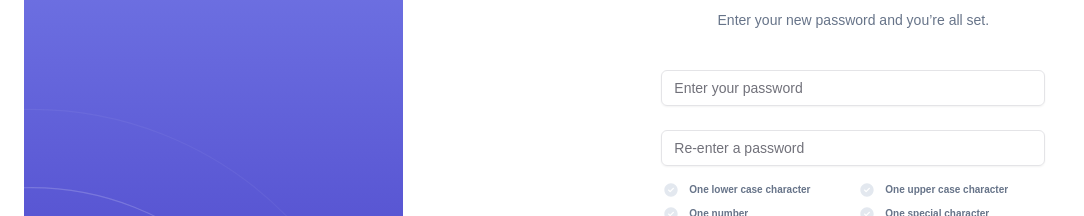
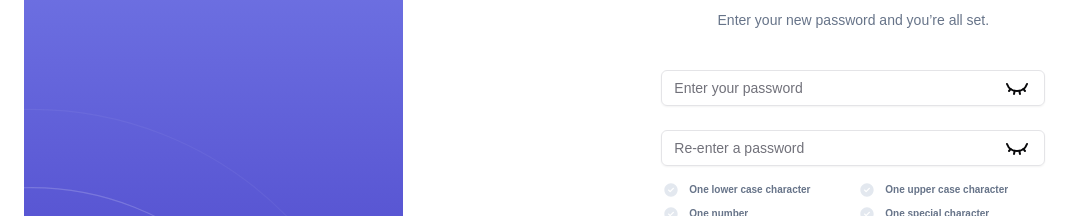
Before and after one commit to Shameera17/user-portfolio-management, a Next.js app: page /auth/choose-new-password in a window 1280 px wide. Shown: the part 289-505 px from the top of the page, without its empty margins (0-1084 px from the left). Built offline with nearby package versions, Linux system fonts and the light colour scheme; no server answers.

Commit message:
added PasswordInput molecule package update

```diff
--- a/package.json
+++ b/package.json
@@ -18,7 +18,7 @@
     "@radix-ui/react-slot": "^1.1.0",
     "class-variance-authority": "^0.7.0",
     "clsx": "^2.1.1",
-    "lucide-react": "^0.447.0",
+    "lucide-react": "^0.448.0",
     "next": "14.2.14",
     "next-auth": "^4.24.8",
     "react": "^18",
--- a/src/app/components/molecules/TextInput.tsx
+++ b/src/app/components/molecules/TextInput.tsx
@@ -1,3 +1,5 @@
+"use client";
+
 import { useFormControl } from "@/app/utils/hooks/useFormControl";
 import {
   FormControl,
@@ -6,31 +8,86 @@ import {
   FormMessage,
 } from "@/components/ui/form";
 import { Input } from "@/components/ui/input";
-import { HTMLInputTypeAttribute } from "react";
+import { HTMLInputTypeAttribute, useState, useCallback } from "react";
 import { Control, FieldValues, Path } from "react-hook-form";
+import { Eye, EyeClosed } from "lucide-react";
 
-// Update the interface to accept generic types for better flexibility
+// Updated interface for better flexibility with generic types
 interface IInputProps<T extends FieldValues> {
-  type?: HTMLInputTypeAttribute | undefined;
+  type?: HTMLInputTypeAttribute;
   placeholder?: string;
   label?: string;
   control: Control<T>;
-  name: Path<T>; // Updated to use Path<T> from react-hook-form
+  name: Path<T>;
 }
 
-// Make the component generic
-export function TextInput<T extends FieldValues>(props: IInputProps<T>) {
+// Generic TextInput component
+export function TextInput<T extends FieldValues>({
+  type,
+  placeholder,
+  label,
+  control,
+  name,
+}: IInputProps<T>) {
   const { field, error } = useFormControl({
-    control: props.control,
-    name: props.name,
+    control,
+    name,
   });
+
   return (
     <FormItem>
-      <FormLabel>{props.label}</FormLabel>
+      <FormLabel>{label}</FormLabel>
       <FormControl>
-        <Input type={props.type} placeholder={props.placeholder} {...field} />
+        <Input type={type} placeholder={placeholder} {...field} />
       </FormControl>
       <FormMessage>{error?.message}</FormMessage>
     </FormItem>
   );
 }
+
+// Generic PasswordInput component with toggle visibility feature
+export function PasswordInput<T extends FieldValues>({
+  placeholder,
+  label,
+  control,
+  name,
+}: IInputProps<T>) {
+  const { field, error } = useFormControl({
+    control,
+    name,
+  });
+
+  const [showPassword, setShowPassword] = useState(false);
+
+  // Use useCallback to avoid re-creating the function on each render
+  const togglePasswordVisibility = useCallback(() => {
+    setShowPassword((prevState) => !prevState);
+  }, []);
+
+  return (
+    <FormItem>
+      <FormLabel>{label}</FormLabel>
+      <FormControl>
+        <div className="relative">
+          <Input
+            type={showPassword ? "text" : "password"}
+            placeholder={placeholder}
+            {...field}
+          />
+          {showPassword ? (
+            <Eye
+              className="absolute right-4 top-1.5 z-10 cursor-pointer "
+              onClick={togglePasswordVisibility}
+            />
+          ) : (
+            <EyeClosed
+              className="absolute right-4 top-1.5 z-10 cursor-pointer "
+              onClick={togglePasswordVisibility}
+            />
+          )}
+        </div>
+      </FormControl>
+      <FormMessage>{error?.message}</FormMessage>
+    </FormItem>
+  );
+}
--- a/src/app/components/organisms/form/NewPassword.tsx
+++ b/src/app/components/organisms/form/NewPassword.tsx
@@ -3,7 +3,7 @@ import { useForm } from "react-hook-form";
 import { z } from "zod";
 import { zodResolver } from "@hookform/resolvers/zod";
 import { Form } from "@/components/ui/form";
-import { TextInput } from "../../molecules/TextInput";
+import { PasswordInput, TextInput } from "../../molecules/TextInput";
 import { PrimaryButton } from "../../atoms/Button";
 import CheckPasswordGroup from "../../molecules/CheckPasswordGroup";
 
@@ -25,6 +25,7 @@ export const NewPassword = () => {
       password: "",
       confirmPassword: "",
     },
+    mode: "onChange",
   });
 
   const onSubmit = (data: FormValues) => {
@@ -36,15 +37,13 @@ export const NewPassword = () => {
         onSubmit={form.handleSubmit(onSubmit)}
         className="flex flex-col gap-4"
       >
-        <TextInput
+        <PasswordInput
           control={form.control}
-          type="password"
           name="password"
           placeholder="Enter your password"
         />
-        <TextInput
+        <PasswordInput
           control={form.control}
-          type="password"
           name="confirmPassword"
           placeholder="Re-enter a password"
         />
--- a/src/app/components/organisms/form/SignIn.tsx
+++ b/src/app/components/organisms/form/SignIn.tsx
@@ -3,7 +3,7 @@ import { useForm } from "react-hook-form";
 import { z } from "zod";
 import { zodResolver } from "@hookform/resolvers/zod";
 import { Form } from "@/components/ui/form";
-import { TextInput } from "../../molecules/TextInput";
+import { PasswordInput, TextInput } from "../../molecules/TextInput";
 import { PrimaryButton } from "../../atoms/Button";
 import { AuthLabelGroup1 } from "../../molecules/AuthLabelGroup";
 
@@ -40,9 +40,8 @@ export const SignIn = () => {
           name="email"
           placeholder="Enter your email"
         />
-        <TextInput
+        <PasswordInput
           control={form.control}
-          type="password"
           name="password"
           placeholder="Enter your password"
         />
--- a/src/app/components/organisms/form/SignUp.tsx
+++ b/src/app/components/organisms/form/SignUp.tsx
@@ -3,7 +3,7 @@ import { useForm } from "react-hook-form";
 import { z } from "zod";
 import { zodResolver } from "@hookform/resolvers/zod";
 import { Form } from "@/components/ui/form";
-import { TextInput } from "../../molecules/TextInput";
+import { PasswordInput, TextInput } from "../../molecules/TextInput";
 import { PrimaryButton } from "../../atoms/Button";
 import { AuthLabelGroup1 } from "../../molecules/AuthLabelGroup";
 import CheckPasswordGroup from "../../molecules/CheckPasswordGroup";
@@ -41,9 +41,8 @@ export const SignUp = () => {
           name="email"
           placeholder="Enter your email"
         />
-        <TextInput
+        <PasswordInput
           control={form.control}
-          type="password"
           name="password"
           placeholder="Enter your password"
         />
```
Also changed, not shown: 1 other file (tests, documents, lock files or other folders).
